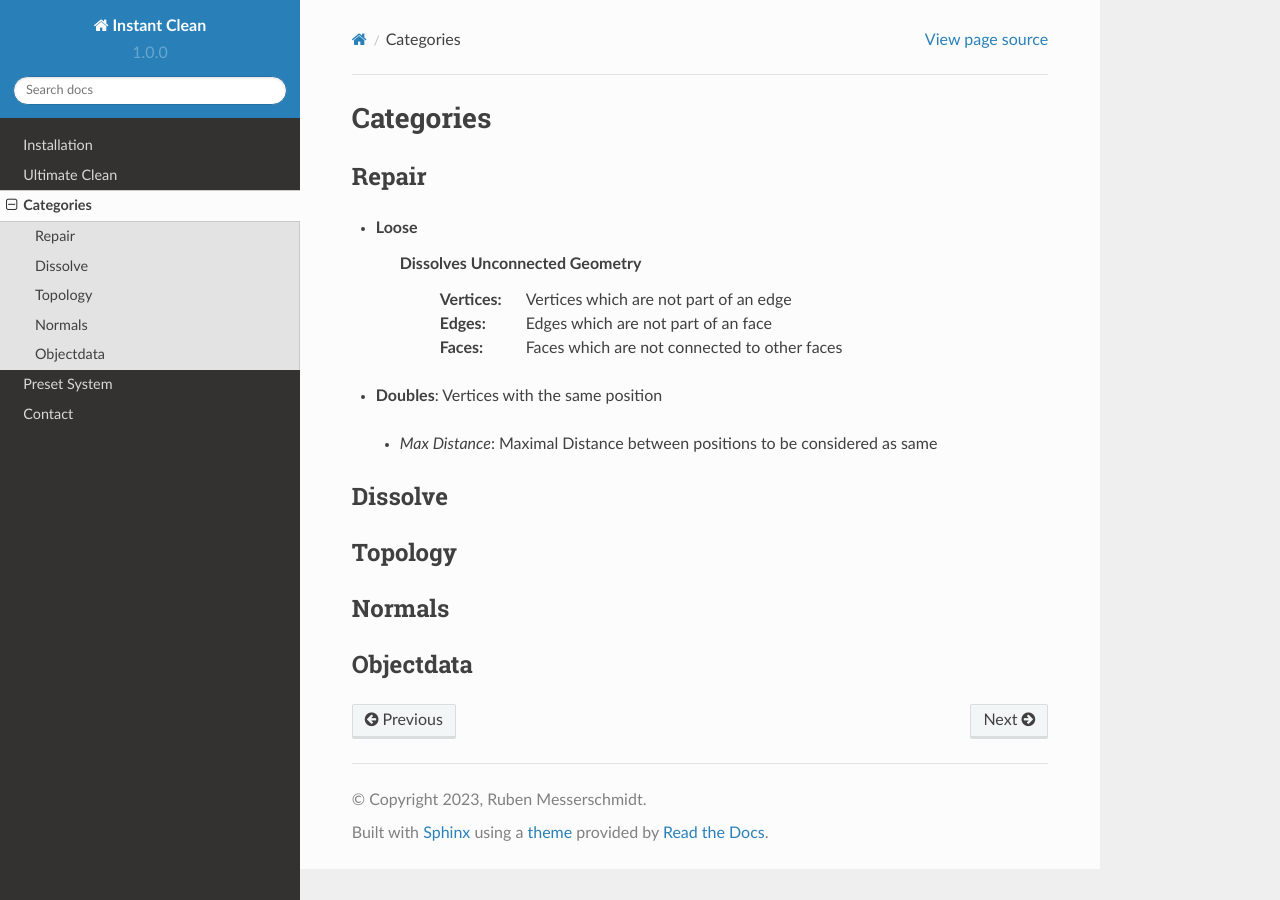
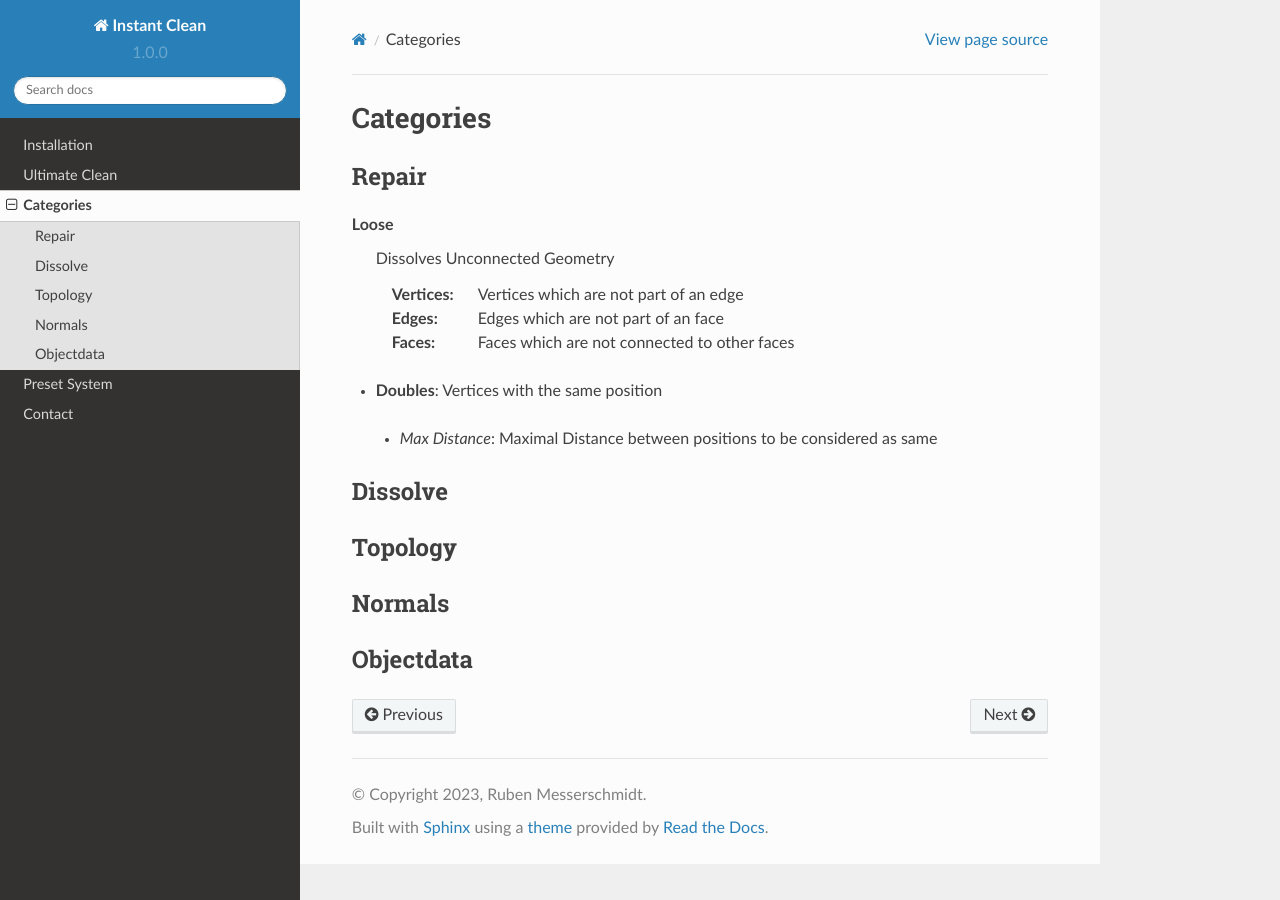
Before and after one commit to rubenmesserschmidt/Instant-Clean_docs, a Sphinx documentation site: the page built from docs/source/categories.rst, in a window 1280 px wide. Built offline with Sphinx 7.4.7 and the Read the Docs theme 2.0.0, drawn with Linux system fonts in a browser that asks for light colours.

```diff
--- a/docs/source/categories.rst
+++ b/docs/source/categories.rst
@@ -4,11 +4,12 @@ Categories
 Repair
 ******
 
-* **Loose**
-   Dissolves Unconnected Geometry
-    :Vertices: Vertices which are not part of an edge
-    :Edges: Edges which are not part of an face
-    :Faces: Faces which are not connected to other faces
+**Loose**
+ Dissolves Unconnected Geometry
+
+ :Vertices: Vertices which are not part of an edge
+ :Edges: Edges which are not part of an face
+ :Faces: Faces which are not connected to other faces
 
 * **Doubles**:  Vertices with the same position
  - *Max Distance*: Maximal Distance between positions to be considered as same
```
